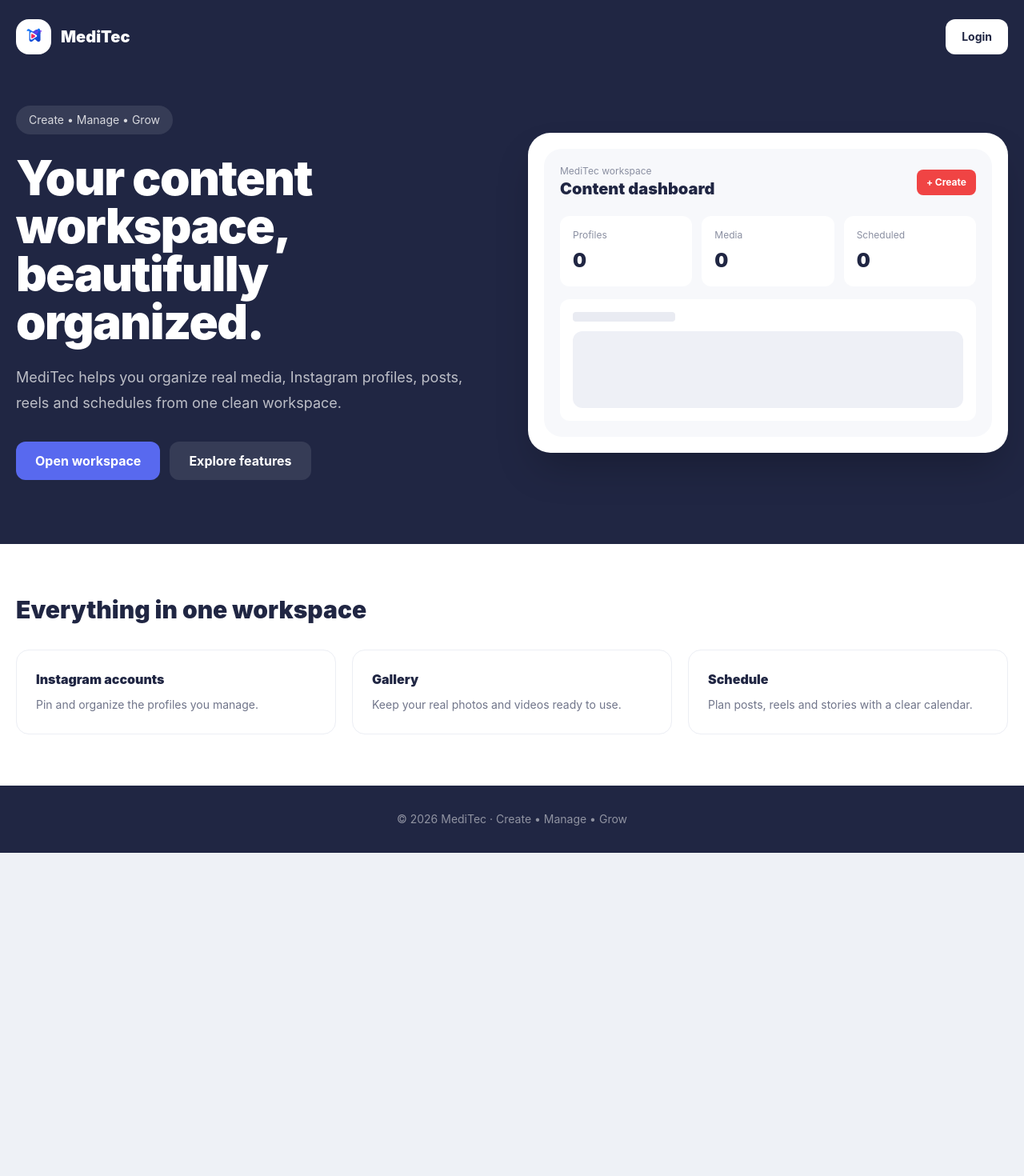
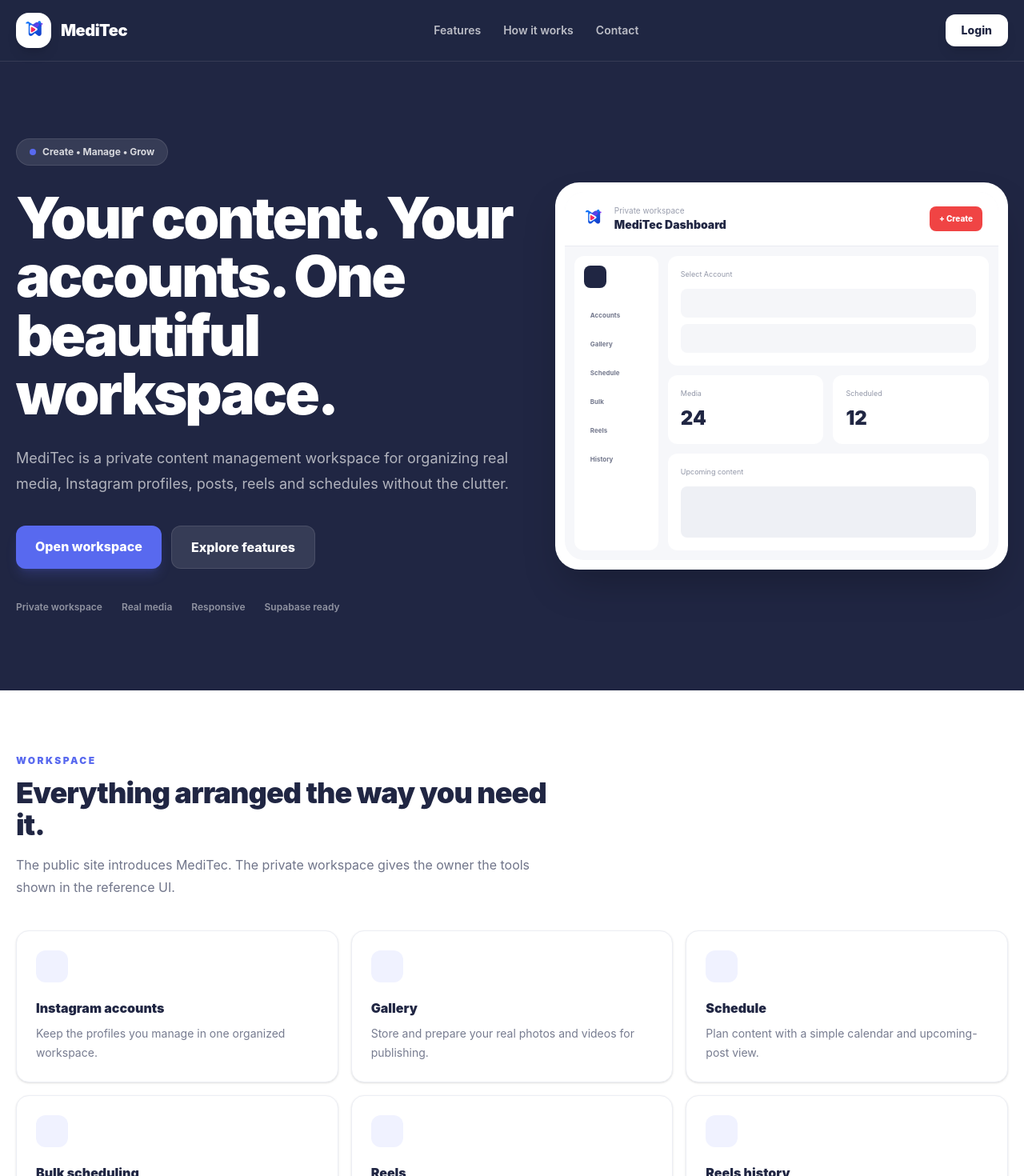
Before and after one commit to senid-221/MedTec, a Next.js app: page / in a window 1280 px wide. Shown: the top 1470 px of the page at 80% size. Before the commit the page ends 1066 px from the top, so only its background shows below. Built offline with nearby package versions, Linux system fonts and the light colour scheme.

Commit message:
Build MediTec public home from UI reference

```diff
--- a/src/app/page.tsx
+++ b/src/app/page.tsx
@@ -1,18 +1,102 @@
 'use client';
+
 import Image from 'next/image';
 import Link from 'next/link';
 
-export default function Home(){
- return <main className="min-h-screen bg-[#202643] text-white">
-  <header className="mx-auto max-w-7xl px-5 py-6 flex items-center justify-between">
-   <div className="flex items-center gap-3"><div className="h-11 w-11 rounded-2xl bg-white flex items-center justify-center p-2"><Image src="/logo.svg" alt="MediTec" width={36} height={36}/></div><span className="text-xl font-black">MediTec</span></div>
-   <Link href="/login" className="rounded-xl bg-white px-5 py-3 text-sm font-bold text-[#202643]">Login</Link>
-  </header>
-  <section className="mx-auto max-w-7xl px-5 pt-10 pb-20 grid lg:grid-cols-2 gap-10 items-center">
-   <div><div className="inline-flex rounded-full bg-white/10 px-4 py-2 text-sm text-white/80">Create • Manage • Grow</div><h1 className="mt-6 text-5xl md:text-6xl font-black tracking-tight">Your content workspace, beautifully organized.</h1><p className="mt-6 max-w-xl text-lg leading-8 text-white/70">MediTec helps you organize real media, Instagram profiles, posts, reels and schedules from one clean workspace.</p><div className="mt-8 flex flex-wrap gap-3"><Link href="/login" className="rounded-xl bg-[#5869ef] px-6 py-3 font-bold">Open workspace</Link><a href="#features" className="rounded-xl bg-white/10 px-6 py-3 font-bold">Explore features</a></div></div>
-   <div className="rounded-[28px] bg-white p-5 shadow-2xl"><div className="rounded-[22px] bg-[#f7f8fb] p-5"><div className="flex items-center justify-between"><div><p className="text-xs text-[#8a8fa1]">MediTec workspace</p><h2 className="text-xl font-black text-[#202643]">Content dashboard</h2></div><span className="rounded-lg bg-[#f04444] px-3 py-2 text-xs font-bold text-white">+ Create</span></div><div className="mt-5 grid grid-cols-3 gap-3">{['Profiles','Media','Scheduled'].map(x=><div key={x} className="rounded-xl bg-white p-4"><p className="text-xs text-[#8a8fa1]">{x}</p><p className="mt-2 text-2xl font-black text-[#202643]">0</p></div>)}</div><div className="mt-4 rounded-xl bg-white p-4"><div className="h-3 w-32 rounded bg-[#e9ebf2]"/><div className="mt-3 h-24 rounded-xl bg-[#eef0f6]"/></div></div></div>
-  </section>
-  <section id="features" className="bg-white text-[#202643] py-16"><div className="mx-auto max-w-7xl px-5"><h2 className="text-3xl font-black">Everything in one workspace</h2><div className="mt-8 grid md:grid-cols-3 gap-5">{[['Instagram accounts','Pin and organize the profiles you manage.'],['Gallery','Keep your real photos and videos ready to use.'],['Schedule','Plan posts, reels and stories with a clear calendar.']].map(([a,b])=><div key={a} className="rounded-2xl border border-[#eceef4] p-6"><h3 className="font-black">{a}</h3><p className="mt-2 text-sm leading-6 text-[#70758a]">{b}</p></div>)}</div></div></section>
-  <footer className="bg-[#202643] px-5 py-8 text-center text-sm text-white/50">© 2026 MediTec · Create • Manage • Grow</footer>
- </main>
+const features = [
+  ['Instagram accounts', 'Keep the profiles you manage in one organized workspace.'],
+  ['Gallery', 'Store and prepare your real photos and videos for publishing.'],
+  ['Schedule', 'Plan content with a simple calendar and upcoming-post view.'],
+  ['Bulk scheduling', 'Prepare multiple pieces of content in one workflow.'],
+  ['Reels', 'Create and organize short-form video content quickly.'],
+  ['Reels history', 'Keep a clear record of content you have prepared.'],
+];
+
+export default function Home() {
+  return (
+    <main className="min-h-screen bg-[#202643] text-white">
+      <header className="sticky top-0 z-20 border-b border-white/10 bg-[#202643]/95 backdrop-blur">
+        <div className="mx-auto flex max-w-7xl items-center justify-between px-5 py-4">
+          <Link href="/" className="flex items-center gap-3">
+            <span className="flex h-11 w-11 items-center justify-center rounded-2xl bg-white p-1.5 shadow-lg">
+              <Image src="/logo.svg" alt="MediTec" width={38} height={38} priority />
+            </span>
+            <span className="text-xl font-black tracking-tight">MediTec</span>
+          </Link>
+          <nav className="hidden items-center gap-7 text-sm font-semibold text-white/70 md:flex">
+            <a href="#features" className="hover:text-white">Features</a>
+            <a href="#workflow" className="hover:text-white">How it works</a>
+            <a href="#contact" className="hover:text-white">Contact</a>
+          </nav>
+          <Link href="/login" className="rounded-xl bg-white px-5 py-2.5 text-sm font-extrabold text-[#202643] shadow-lg transition hover:-translate-y-0.5">
+            Login
+          </Link>
+        </div>
+      </header>
+
+      <section className="mx-auto grid max-w-7xl items-center gap-12 px-5 pb-24 pt-16 lg:grid-cols-[1.05fr_.95fr] lg:pt-24">
+        <div>
+          <div className="inline-flex items-center gap-2 rounded-full border border-white/10 bg-white/10 px-4 py-2 text-xs font-bold text-white/80">
+            <span className="h-2 w-2 rounded-full bg-[#5869ef]" /> Create • Manage • Grow
+          </div>
+          <h1 className="mt-7 max-w-3xl text-5xl font-black leading-[1.02] tracking-[-0.04em] md:text-7xl">
+            Your content. Your accounts. One beautiful workspace.
+          </h1>
+          <p className="mt-7 max-w-2xl text-lg leading-8 text-white/65">
+            MediTec is a private content management workspace for organizing real media, Instagram profiles, posts, reels and schedules without the clutter.
+          </p>
+          <div className="mt-9 flex flex-wrap gap-3">
+            <Link href="/login" className="rounded-xl bg-[#5869ef] px-6 py-3.5 font-extrabold shadow-lg shadow-[#5869ef]/20 transition hover:-translate-y-0.5">Open workspace</Link>
+            <a href="#features" className="rounded-xl border border-white/10 bg-white/10 px-6 py-3.5 font-extrabold transition hover:bg-white/15">Explore features</a>
+          </div>
+          <div className="mt-10 flex flex-wrap gap-6 text-xs font-semibold text-white/50">
+            <span>Private workspace</span><span>Real media</span><span>Responsive</span><span>Supabase ready</span>
+          </div>
+        </div>
+
+        <div className="rounded-[30px] bg-white p-3 shadow-2xl shadow-black/25">
+          <div className="overflow-hidden rounded-[24px] bg-[#f6f7fa] text-[#202643]">
+            <div className="flex items-center justify-between border-b border-[#e9ebf1] bg-white px-5 py-4">
+              <div className="flex items-center gap-3"><Image src="/logo.svg" alt="" width={30} height={30}/><div><p className="text-[10px] text-[#9a9eae]">Private workspace</p><p className="text-sm font-black">MediTec Dashboard</p></div></div>
+              <span className="rounded-lg bg-[#f04444] px-3 py-2 text-[10px] font-extrabold text-white">+ Create</span>
+            </div>
+            <div className="grid grid-cols-[105px_1fr] gap-3 p-3">
+              <div className="rounded-xl bg-white p-3">
+                <div className="mb-5 h-7 w-7 rounded-lg bg-[#202643]" />
+                {['Accounts','Gallery','Schedule','Bulk','Reels','History'].map((x) => <div key={x} className="mb-2 rounded-lg px-2 py-2 text-[8px] font-bold text-[#74798d]">{x}</div>)}
+              </div>
+              <div className="space-y-3">
+                <div className="rounded-xl bg-white p-4"><p className="text-[9px] text-[#9297a8]">Select Account</p><div className="mt-3 h-9 rounded-lg bg-[#f5f6f9]"/><div className="mt-2 h-9 rounded-lg bg-[#f5f6f9]"/></div>
+                <div className="grid grid-cols-2 gap-3"><div className="rounded-xl bg-white p-4"><p className="text-[9px] text-[#9297a8]">Media</p><p className="mt-2 text-2xl font-black">24</p></div><div className="rounded-xl bg-white p-4"><p className="text-[9px] text-[#9297a8]">Scheduled</p><p className="mt-2 text-2xl font-black">12</p></div></div>
+                <div className="rounded-xl bg-white p-4"><p className="text-[9px] text-[#9297a8]">Upcoming content</p><div className="mt-3 h-16 rounded-lg bg-[#eef0f5]"/></div>
+              </div>
+            </div>
+          </div>
+        </div>
+      </section>
+
+      <section id="features" className="bg-white py-20 text-[#202643]">
+        <div className="mx-auto max-w-7xl px-5">
+          <div className="max-w-2xl"><p className="text-xs font-black uppercase tracking-[.2em] text-[#5869ef]">Workspace</p><h2 className="mt-3 text-4xl font-black tracking-tight">Everything arranged the way you need it.</h2><p className="mt-4 leading-7 text-[#70758a]">The public site introduces MediTec. The private workspace gives the owner the tools shown in the reference UI.</p></div>
+          <div className="mt-10 grid gap-4 sm:grid-cols-2 lg:grid-cols-3">
+            {features.map(([title, body]) => <div key={title} className="rounded-2xl border border-[#eceef4] bg-white p-6 shadow-sm transition hover:-translate-y-1 hover:shadow-md"><div className="mb-5 h-10 w-10 rounded-xl bg-[#f0f2ff]"/><h3 className="font-black">{title}</h3><p className="mt-2 text-sm leading-6 text-[#777c90]">{body}</p></div>)}
+          </div>
+        </div>
+      </section>
+
+      <section id="workflow" className="bg-[#f6f7fa] py-20 text-[#202643]">
+        <div className="mx-auto max-w-7xl px-5">
+          <div className="grid gap-6 md:grid-cols-3">
+            {[['01', 'Add accounts', 'Pin the Instagram profiles you manage.'], ['02', 'Prepare media', 'Upload your real photos and videos into the gallery.'], ['03', 'Create & schedule', 'Choose a profile, create content and plan when it goes out.']].map(([num, title, body]) => <div key={num} className="rounded-2xl bg-white p-7 shadow-sm"><span className="text-sm font-black text-[#5869ef]">{num}</span><h3 className="mt-4 text-xl font-black">{title}</h3><p className="mt-2 text-sm leading-6 text-[#777c90]">{body}</p></div>)}
+          </div>
+        </div>
+      </section>
+
+      <section id="contact" className="bg-white px-5 py-16 text-center text-[#202643]">
+        <div className="mx-auto max-w-2xl"><h2 className="text-3xl font-black">Ready to manage your content?</h2><p className="mt-3 text-[#777c90]">Enter the private MediTec workspace to start organizing your accounts and content.</p><Link href="/login" className="mt-7 inline-flex rounded-xl bg-[#5869ef] px-6 py-3.5 font-extrabold text-white">Open MediTec</Link></div>
+      </section>
+
+      <footer className="border-t border-white/10 bg-[#202643] px-5 py-8 text-center text-sm text-white/45">© 2026 MediTec · Create • Manage • Grow</footer>
+    </main>
+  );
 }
```
